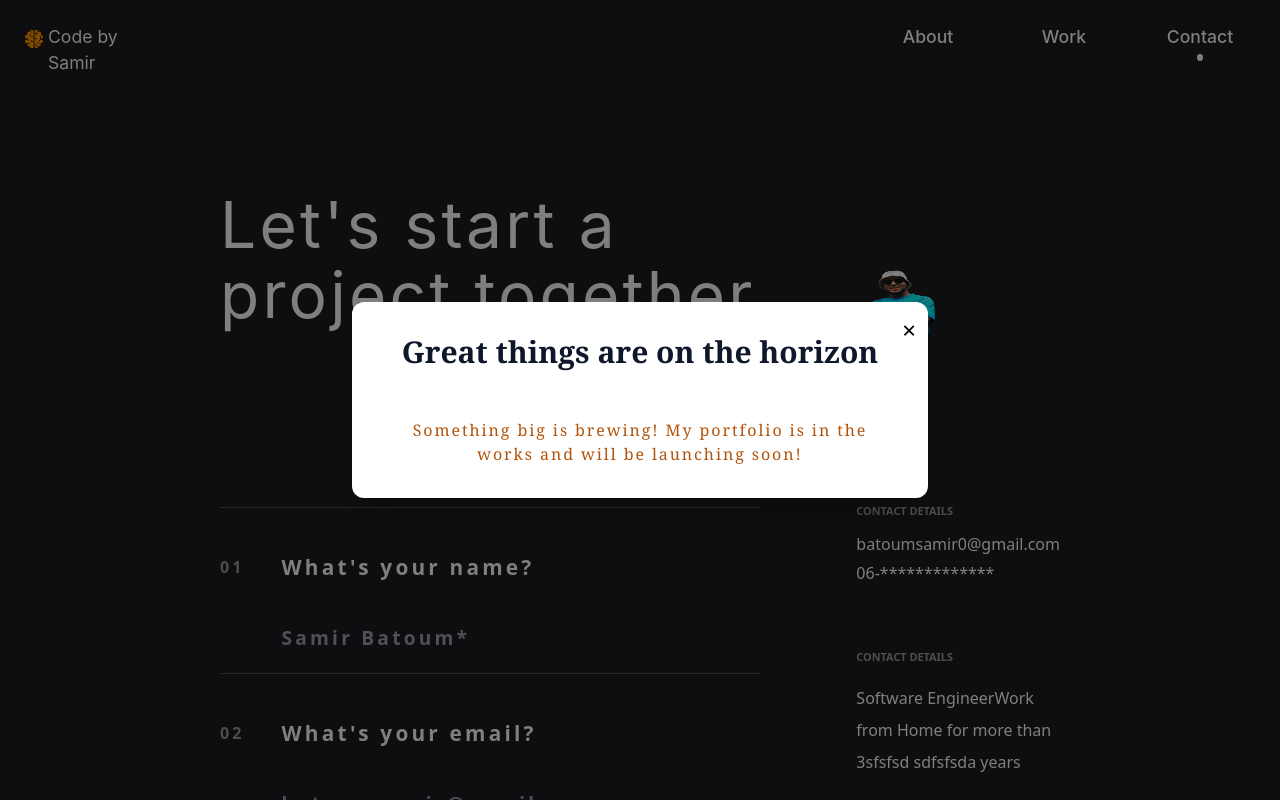
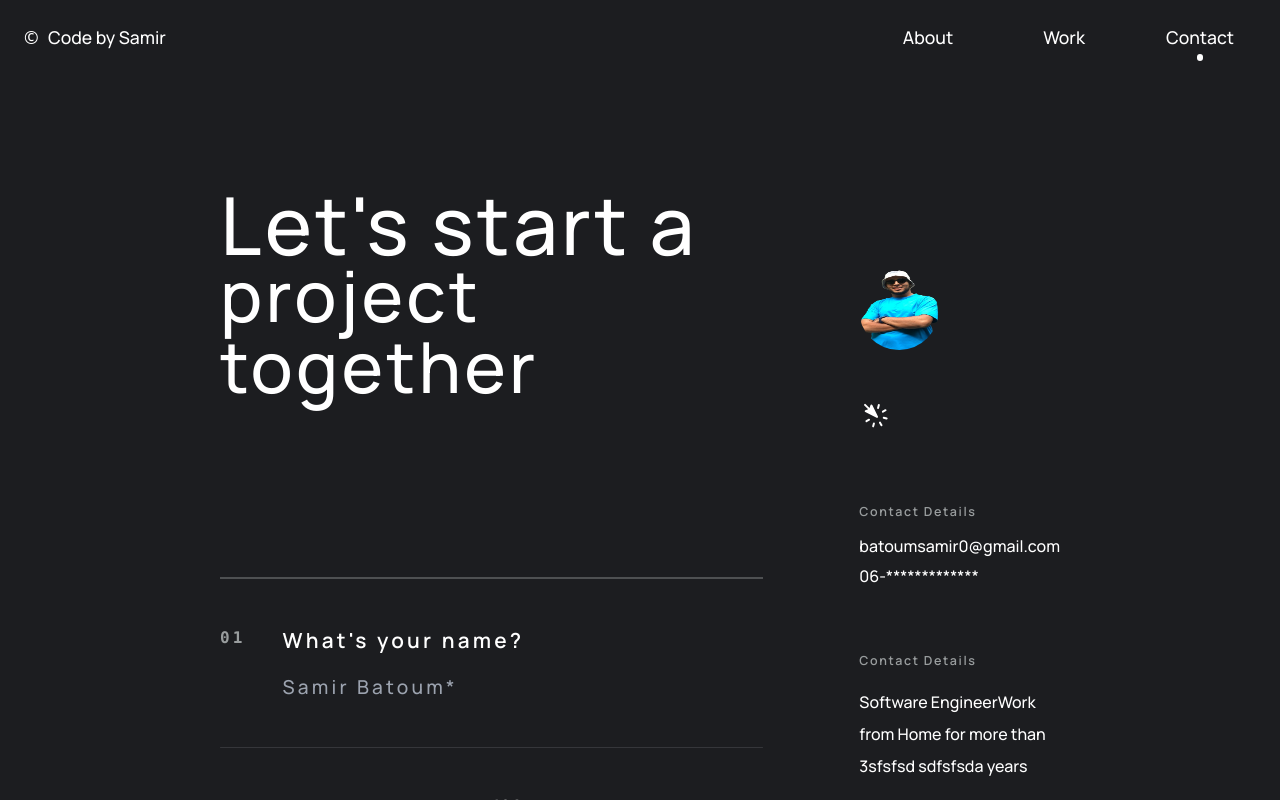
Before and after one commit to batoum0-code/my-current-portfolio, a React (Vite) app: page /contact in a window 1280 px wide. Shown: the top 800 px of the page. Built offline with nearby package versions, Linux system fonts and the light colour scheme.

Commit message:
commit by achraf

```diff
--- a/index.html
+++ b/index.html
@@ -2,9 +2,9 @@
 <html lang="en">
   <head>
     <meta charset="UTF-8" />
-    <link rel="icon" type="image/svg+xml" href="/vite.svg" />
     <meta name="viewport" content="width=device-width, initial-scale=1.0" />
-    <title>JBatoum Samir</title>
+    <link rel="icon" type="image/png" href="/videos/cerveau.png">
+    <title>𝕭𝖆𝖙𝖔𝖚𝖒</title>
   </head>
   <body>
     <div id="root"></div>
--- a/package.json
+++ b/package.json
@@ -11,6 +11,7 @@
   },
   "dependencies": {
     "@fontsource/inter": "^5.2.6",
+    "@fontsource/manrope": "^5.2.8",
     "clsx": "^2.1.1",
     "framer-motion": "^12.23.0",
     "gsap": "^3.13.0",
--- a/src/App.jsx
+++ b/src/App.jsx
@@ -47,7 +47,7 @@ function App() {
   return (
     <div className='scroll-smoot'>
       <>
-        <PopUp/>
+        {/* <PopUp/> */}
         <Menu/>
         <Routes>
           <Route path='/' element={<Home />} />
--- a/src/components/sections/Footer.jsx
+++ b/src/components/sections/Footer.jsx
@@ -50,7 +50,7 @@ const Footer = () => {
 
 
 
-    return <footer className="bg-dark w-full h-screen flex flex-col justify-between md:pt-[9rem] md:px-[1.2rem] pt-[5rem]">
+    return <footer className="bg-dark w-full h-screen flex flex-col justify-between md:pt-[9rem] md:px-[1.2rem] pt-[5rem] font-samirFont">
 
         <div className='flex flex-col justify-center px-[1rem] md:px-[12rem]  '>
 
--- a/src/components/sections/Header.jsx
+++ b/src/components/sections/Header.jsx
@@ -1,7 +1,7 @@
 import { useEffect, useState } from "react";
 import NavItem from "../utils/NavItem";
 import brain from '../../assets/cerveau.png';
-import { useNavigate  } from "react-router-dom";
+import { useNavigate } from "react-router-dom";
 import { usePage } from "../../context/useContext";
 import MenuItem from '../utils/MenuItem';
 
@@ -9,57 +9,65 @@ import MenuItem from '../utils/MenuItem';
 
 
 
-const Header = () => {
+const Header = ({ pageColor }) => {
 
 
-    const { currentPage, menuOpen, setMenuOpen  } = usePage();
+    const { currentPage, menuOpen, setMenuOpen } = usePage();
 
 
 
 
 
-    const navigate = useNavigate ();
+    const navigate = useNavigate();
 
 
     const [isNameHovered, setIsNameHovered] = useState(false);
 
     return (
+
         <header className="md:p-6 pt-9 px-4 flex justify-between w-full text-light  ">
             <div className="">
                 <h1
-                    onClick={()=> navigate('/')}
-                    className="cursor-pointer relative md:w-[9rem] w-[9rem] text-[1.1rem]"
+                    onClick={() => navigate('/')}
+                    className="cursor-pointer relative  md:w-[9rem] w-[9rem] text-[1.1rem]"
                     onMouseEnter={() => setIsNameHovered(true)}
                     onMouseLeave={() => setIsNameHovered(false)}
                 >
-                <span>
-                    <img  className={`max-w-6 inline-block pr-1 transition-all duration-700 ${isNameHovered ? "rotate-180 ": ""} `} src={brain} alt="" />
-                </span>
+                    <span className={`max-w-6 inline-block pr-1 transition-all duration-700  ${isNameHovered ? "rotate-[100%] " : ""} `}>
+
+                        <span className={`${pageColor}  pr-6 hover:rotate-180 `}>
+                            ©
+                        </span>
+
+                    </span>
+
                     <span
-                        className={`absolute  font-samirFont transition-all duration-700 ease-in-out ${isNameHovered ? "-translate-x-full opacity-0 text-gray" : "translate-x-0 opacity-100"
+                        className={`absolute  font-samirFont transition-all duration-700 ease-in-out ${isNameHovered ? " -translate-x-full opacity-0 text-gray" : "translate-x-0 opacity-100"
                             } `}
                     >
                         Code by Samir
                     </span>
                     <span
-                        className={`absolute font-samirFont transition-all duration-700 ease-in-out ${isNameHovered ? "translate-x-0 opacity-100" : "translate-x-full opacity-0 text-gray"
+                        className={`absolute  font-samirFont transition-all duration-700 ease-in-out ${isNameHovered ? " translate-x-0 opacity-100" : "translate-x-full opacity-0 text-gray"
                             }`}
                     >
                         Samir Batoum
                     </span>
                 </h1>
             </div>
+
             <nav className="hidden md:block">
                 <ul className="flex gap-6">
-                    <li onClick={()=>navigate('/about')} className="cursor-pointer"><NavItem label='About' currentPage={currentPage}/></li>
-                    <li onClick={()=>navigate('/work')} className="cursor-pointer"><NavItem label='Work' currentPage={currentPage}/></li>
-                    <li onClick={()=>navigate('/contact')} className="cursor-pointer"><NavItem label='Contact' currentPage={currentPage}/></li>
+                    <li onClick={() => navigate('/about')} className="cursor-pointer"><NavItem label='About' currentPage={currentPage} /></li>
+                    <li onClick={() => navigate('/work')} className="cursor-pointer"><NavItem label='Work' currentPage={currentPage} /></li>
+                    <li onClick={() => navigate('/contact')} className="cursor-pointer"><NavItem label='Contact' currentPage={currentPage} /></li>
                 </ul>
             </nav>
+
             <div className="md:hidden">
                 <h3
-                onClick={()=> setMenuOpen(!menuOpen)}>
-                    <MenuItem label='menu' mobile={true}/></h3>
+                    onClick={() => setMenuOpen(!menuOpen)}>
+                    <MenuItem label='menu' mobile={true} /></h3>
             </div>
         </header>
     );
--- a/src/components/sections/Hero.jsx
+++ b/src/components/sections/Hero.jsx
@@ -26,7 +26,7 @@ const Hero = () => {
 
 
     return <div className=" bg-gray ">
-        <Header />
+        <Header pageColor= {'bg-gray'}/>
         <main className="w-full">
             <div className="flex  items-center h-screen  relative  left-0 right-0">
                 <div className="bg-dark hidden md:flex  items-center gap-3
--- a/src/main.jsx
+++ b/src/main.jsx
@@ -7,7 +7,9 @@ import {BrowserRouter} from 'react-router-dom'
 
 import { PageProvider } from './context/useContext';
 
-
+// Import Manrope weights
+import "@fontsource/manrope/500.css";
+import "@fontsource/manrope/600.css";
 
 
 
--- a/src/pages/Contact.jsx
+++ b/src/pages/Contact.jsx
@@ -45,7 +45,7 @@ const Contact = () => {
 
 
   // Animate Y position from 100px to -20px based on scroll
-  const x = useTransform(scrollYProgress, [1, 0], [60, -90]);
+  const y = useTransform(scrollYProgress, [-20, -30], [20, 10]);
 
 
 
@@ -62,31 +62,31 @@ const Contact = () => {
         leading-[3.3rem] md:leading-[4.4rem] md:tracking-[.2rem] w-3/4">
 
 
-          <div className="pb-[11rem]">
-            <h1 className="text-light text-[2.3rem] md:text-[4rem] flex items-center  gap-6 font-samirFont ">
+          <div className="pb-[11rem] text-light text-[2.3rem] md:text-[5rem]   font-samirFont">
+            <h1 className="text-light text-[2.3rem] md:text-[5rem] flex items-center  gap-6 font-samirFont ">
               Let's start a
             </h1>
-            <h1 className="text-light text-[2.3rem] md:text-[4rem]  font-samirFont" >
+            <h1 className="text-light text-[2.3rem] md:text-[4.4rem]  font-samirFont" >
               project together
             </h1>
           </div>
 
-          <form action="" className="w-full">
+          <form action="" className="w-full font-samirFont">
             <ol className="w-full pb-[10rem]">
               <li className="flex flex-col w-full">
                 <div className=" bg-gray w-full h-[1.5px] opacity-40 mb-[1.5rem]"></div>
 
-                <div className="flex gap-[2.3rem]">
-                  <div className="text-gray font-semibold">01</div>
-                  <div className="flex flex-col">
-                    <label htmlFor="name" className=" font-semibold text-[1.3rem]">
+                <div className="flex justify-start gap-[2.3rem]">
+                  <div className="text-gray font-mono font-semibold text-pretty">01</div>
+                  <div className="flex flex-col py-6">
+                    <label htmlFor="name" className=" font-semibold text-[1.3rem] leading-tight">
                       What's your name?
                     </label>
                     <input
                       type="text"
                       id="name"
                       placeholder="Samir Batoum*"
-                      className="text-gray font-semibold text-[1.2rem]
+                      className="text-gray  text-[1.2rem] mt-0
                       bg-transparent border-none outline-none focus:text-light"
                     />
 
@@ -95,7 +95,7 @@ const Contact = () => {
               </li>
 
               <li className="flex flex-col w-full">
-                <div className=" bg-gray w-full h-[1.5px] opacity-40 mb-[1.5rem]"></div>
+                <div className=" bg-gray w-full h-[1.5px] opacity-20 mb-[1.5rem] rounded-full"></div>
 
                 <div className="flex gap-[2.3rem]">
                   <div className="text-gray font-semibold">02</div>
@@ -170,7 +170,7 @@ const Contact = () => {
 
                 <motion.div
                   ref={borderRef}
-                  style={{ x }}>
+                  style={{ y }}>
 
                   <div
                     className='hidden md:block'
@@ -200,15 +200,15 @@ const Contact = () => {
 
 
         {/* contact info (left side) */}
-        <div className="w-1/4 pt-[5rem]">
+        <div className="w-1/4 pt-[5rem] font-samirFont">
           <div className="flex flex-col">
 
             <img src={img} alt="" className="h-[5rem] w-[5rem] rounded-full" />
 
             <div className="pt-[3rem] ">
-              <HiCursorArrowRays className="rotate-[150deg] text-[2rem] animate-pulse" />
+              <HiCursorArrowRays className="rotate-[150deg] text-[2rem] " />
             </div>
-            <h2 className="text-[.6rem] md:text-[.68rem] tracking-normal text-gray uppercase font-bold pt-[4.6rem] pb-[1rem]">
+            <h2 className="text-[.6rem] md:text-[.78rem] tracking-[.1rem] text-gray  font-bold pt-[4.6rem] pb-[1rem]">
               Contact Details
             </h2>
             <div className=" flex flex-col items-start gap-[.6rem]">
@@ -217,7 +217,7 @@ const Contact = () => {
             </div>
 
 
-            <h2 className="text-[.6rem] md:text-[.68rem] tracking-normal text-gray uppercase font-bold pt-[4rem] pb-[1rem]">
+            <h2 className="text-[.6rem] md:text-[.78rem] tracking-[.1rem] text-gray  font-bold pt-[4rem] pb-[1rem]">
               Contact Details
             </h2>
             <div className="leading-[2rem] text-light">
@@ -225,8 +225,8 @@ const Contact = () => {
               <span>Work from Home for more than 3sfsfsd sdfsfsda years</span>
             </div>
 
-            <h2 className="text-[.6rem] md:text-[.68rem] tracking-normal text-gray uppercase font-bold pt-[4.6rem] pb-[1rem]">
-              Contact Details
+            <h2 className="text-[.6rem] md:text-[.78rem] tracking-[.1rem] text-gray  font-bold pt-[4.6rem] pb-[1rem]">
+              Socials
             </h2>
             <div className=" flex flex-col items-start gap-[.6rem]">
               <SocialMediaTitle label={'Awwards'} size={'1rem'} />
--- a/tailwind.config.js
+++ b/tailwind.config.js
@@ -22,7 +22,8 @@ export default {
 
       },
       fontFamily: {
-        samirFont: ['Inter', 'sans-serif'],
+        // This creates the 'font-samirFont' utility class
+        samirFont: ['"Manrope"', 'sans-serif'],
       },
     },
   },
```
Also changed, not shown: src/App.css (+26 -0 lines), public/videos/cerveau.png (added), 1 other file (tests, documents, lock files or other folders).
